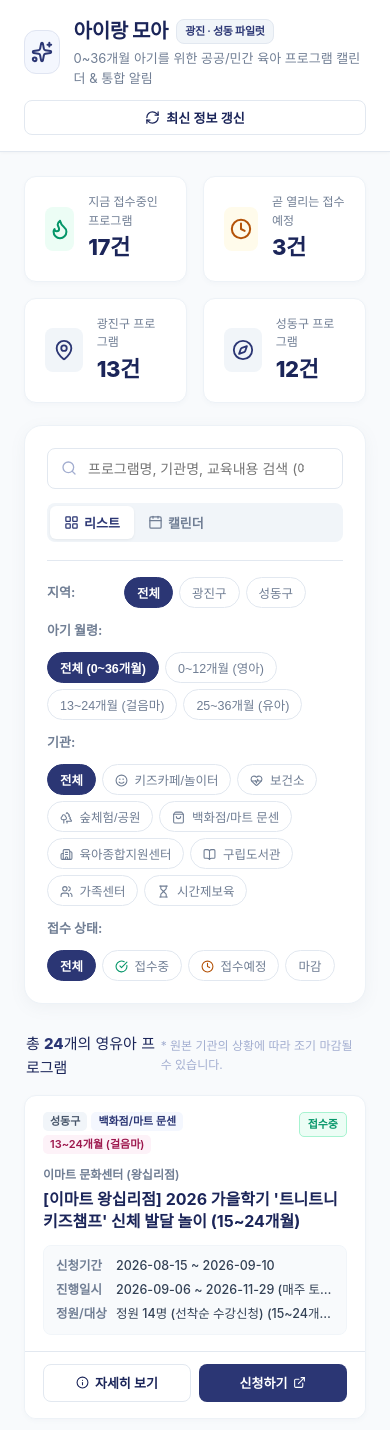
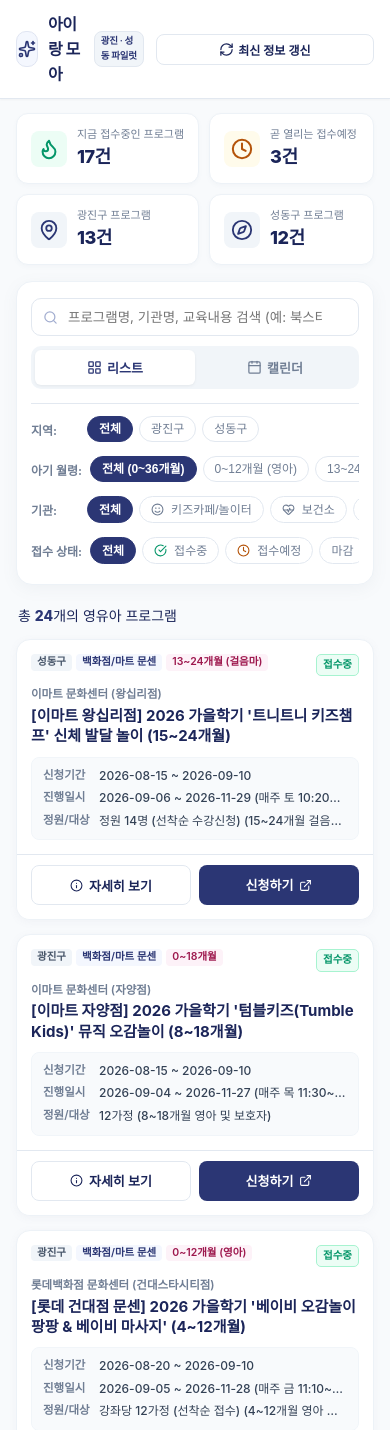
Before and after one commit to cosycolor/childcare-alert, a FastAPI app: page / in a window 390 px wide. Shown: the top 1430 px of the page. Run offline with FastAPI, Linux system fonts and the light colour scheme; data comes from the database, SQL or seed files in the repository; some web fonts are replaced.

Commit message:
add mobile-optimized CSS

```diff
--- /dev/null
+++ b/app/static/css/mobile.css
@@ -0,0 +1,408 @@
+/* ==========================================
+   아이랑 모아 - 모바일 전용 반응형 & UX 최적화 스타일
+   (스마트폰 최적화: 가로 스와이프 칩스, 바텀시트 모달, 터치 접근성)
+   ========================================== */
+
+@media (max-width: 768px) {
+  /* 1. 기본 컨테이너 여백 최적화 */
+  .container {
+    padding: 0 16px;
+  }
+
+  .main-content {
+    padding-top: 14px;
+    padding-bottom: 80px;
+  }
+
+  /* 2. 헤더 네비게이션: 컴팩트 & 정갈한 배치 */
+  .app-header {
+    box-shadow: 0 1px 2px rgba(0, 0, 0, 0.04);
+  }
+
+  .header-inner {
+    padding: 12px 16px;
+    flex-direction: row;
+    align-items: center;
+    justify-content: space-between;
+  }
+
+  .logo-area {
+    gap: 10px;
+  }
+
+  .logo-icon {
+    width: 36px;
+    height: 36px;
+    border-radius: 10px;
+  }
+
+  .icon-brand {
+    width: 18px;
+    height: 18px;
+  }
+
+  .service-title {
+    font-size: 16px;
+    gap: 6px;
+  }
+
+  .badge-pilot {
+    font-size: 9.5px;
+    padding: 2px 6px;
+  }
+
+  .service-sub {
+    display: none; /* 모바일에서는 타이틀 집중을 위해 부제목 숨김 */
+  }
+
+  .header-actions .btn {
+    padding: 6px 10px;
+    font-size: 12px;
+    gap: 4px;
+  }
+
+  /* 3. 통계 배너: 2열 그리드 & 카드 컴팩트화 */
+  .stats-banner {
+    grid-template-columns: repeat(2, 1fr);
+    gap: 10px;
+    margin-bottom: 16px;
+  }
+
+  .stat-card {
+    padding: 12px 14px;
+    gap: 10px;
+    border-radius: 12px;
+  }
+
+  .stat-icon {
+    width: 36px;
+    height: 36px;
+    font-size: 18px;
+  }
+
+  .stat-icon i {
+    width: 18px;
+    height: 18px;
+  }
+
+  .stat-label {
+    font-size: 11px;
+    white-space: nowrap;
+    overflow: hidden;
+    text-overflow: ellipsis;
+  }
+
+  .stat-value {
+    font-size: 18px;
+    font-weight: 800;
+  }
+
+  /* 4. 필터 & 검색 카드: 모바일 앱 스타일 가로 스와이프 */
+  .filter-card {
+    padding: 16px 14px;
+    border-radius: 16px;
+    margin-bottom: 20px;
+  }
+
+  .filter-top-row {
+    flex-direction: column;
+    gap: 10px;
+    margin-bottom: 14px;
+  }
+
+  .search-box {
+    width: 100%;
+    min-width: unset;
+  }
+
+  .search-box input {
+    padding: 10px 36px 10px 36px;
+    font-size: 13.5px;
+    border-radius: 10px;
+  }
+
+  .search-icon {
+    left: 12px;
+    width: 15px;
+    height: 15px;
+  }
+
+  .view-switchers {
+    width: 100%;
+    display: grid;
+    grid-template-columns: 1fr 1fr;
+    padding: 4px;
+    border-radius: 10px;
+  }
+
+  .btn-view {
+    justify-content: center;
+    padding: 8px 0;
+    font-size: 13px;
+  }
+
+  /* 모바일 가로 스와이프 필터 칩스 (토스/배민 스타일) */
+  .filter-chips-wrapper {
+    gap: 10px;
+    padding-top: 12px;
+  }
+
+  .filter-group {
+    display: flex;
+    flex-direction: row;
+    align-items: center;
+    gap: 8px;
+    flex-wrap: nowrap;
+    width: 100%;
+  }
+
+  .filter-title {
+    font-size: 12px;
+    font-weight: 700;
+    color: var(--text-muted);
+    min-width: 48px;
+    flex-shrink: 0;
+  }
+
+  .chips-list {
+    display: flex;
+    gap: 6px;
+    flex-wrap: nowrap;
+    overflow-x: auto;
+    -webkit-overflow-scrolling: touch;
+    padding-bottom: 4px;
+    width: 100%;
+    /* 스크롤바 숨기기 */
+    scrollbar-width: none;
+  }
+
+  .chips-list::-webkit-scrollbar {
+    display: none;
+  }
+
+  .chip {
+    flex-shrink: 0;
+    padding: 6px 11px;
+    font-size: 12px;
+    white-space: nowrap;
+    display: inline-flex;
+    align-items: center;
+    gap: 4px;
+    line-height: 1;
+    -webkit-tap-highlight-color: transparent;
+  }
+
+  /* 5. 결과 목록 및 프로그램 카드 */
+  .results-header {
+    margin-bottom: 12px;
+  }
+
+  .results-count {
+    font-size: 14px;
+  }
+
+  .results-notice {
+    display: none; /* 화면 공간 확보 */
+  }
+
+  .programs-grid {
+    grid-template-columns: 1fr;
+    gap: 14px;
+  }
+
+  .program-card {
+    border-radius: 14px;
+    box-shadow: 0 2px 8px rgba(112, 126, 148, 0.06);
+  }
+
+  .card-top-bar {
+    padding: 14px 14px 0;
+    gap: 6px;
+  }
+
+  .tag-district,
+  .tag-category,
+  .tag-age {
+    font-size: 10.5px;
+    padding: 2px 6px;
+    border-radius: 4px;
+  }
+
+  .badge-status,
+  .badge-dday {
+    font-size: 10.5px;
+    padding: 2px 6px;
+  }
+
+  .card-body {
+    padding: 10px 14px 14px;
+  }
+
+  .card-inst-name {
+    font-size: 11.5px;
+    margin-bottom: 2px;
+  }
+
+  .card-title {
+    font-size: 15px;
+    font-weight: 700;
+    margin-bottom: 10px;
+    line-height: 1.35;
+  }
+
+  .card-info-list {
+    padding: 9px 11px;
+    gap: 4px;
+    font-size: 12px;
+    border-radius: 8px;
+  }
+
+  .info-item .lbl {
+    min-width: 48px;
+    font-size: 11.5px;
+  }
+
+  .card-footer {
+    padding: 10px 14px 14px;
+    gap: 8px;
+  }
+
+  .card-footer .btn {
+    height: 40px; /* 엄지 손가락 터치 최적화 */
+    font-size: 13px;
+    border-radius: 8px;
+  }
+
+  /* 6. 모바일 캘린더 뷰 최적화 */
+  .calendar-card {
+    padding: 14px 10px;
+    border-radius: 16px;
+  }
+
+  .calendar-header {
+    margin-bottom: 12px;
+  }
+
+  .calendar-month-title {
+    font-size: 17px;
+    font-weight: 800;
+  }
+
+  .btn-cal-nav {
+    padding: 5px 10px;
+    font-size: 12px;
+  }
+
+  .calendar-weekdays {
+    font-size: 12px;
+    margin-bottom: 4px;
+  }
+
+  .calendar-days-grid {
+    gap: 3px;
+  }
+
+  .cal-day-cell {
+    height: 68px;
+    padding: 3px 2px;
+    border-radius: 6px;
+  }
+
+  .cal-day-number {
+    font-size: 10.5px;
+    margin-bottom: 2px;
+  }
+
+  .cal-event-badge {
+    font-size: 9px;
+    padding: 1px 3px;
+    border-radius: 3px;
+    line-height: 1.2;
+  }
+
+  .cal-more-badge {
+    font-size: 8.5px;
+    padding: 0;
+  }
+
+  /* 7. 상세 모달: 모바일 전용 '바텀 시트(Bottom Sheet)' 전환 */
+  .modal-backdrop {
+    padding: 0;
+    align-items: flex-end; /* 아래에서 위로 올라오는 바텀시트 */
+  }
+
+  .modal-window {
+    max-width: 100%;
+    width: 100%;
+    max-height: 85vh;
+    border-radius: 20px 20px 0 0;
+    box-shadow: 0 -10px 30px rgba(0, 0, 0, 0.2);
+    animation: slideUpBottom 0.25s cubic-bezier(0.16, 1, 0.3, 1);
+  }
+
+  @keyframes slideUpBottom {
+    from { transform: translateY(100%); }
+    to { transform: translateY(0); }
+  }
+
+  .modal-close {
+    top: 14px;
+    right: 14px;
+    width: 30px;
+    height: 30px;
+  }
+
+  .modal-header-section {
+    padding: 18px 18px 12px;
+  }
+
+  .modal-title {
+    font-size: 17px;
+    margin-bottom: 6px;
+  }
+
+  .modal-meta-bar {
+    font-size: 11.5px;
+    gap: 8px;
+  }
+
+  .modal-body-section {
+    padding: 14px 18px;
+  }
+
+  .detail-table {
+    font-size: 12.5px;
+  }
+
+  .detail-table th {
+    width: 30%;
+    padding: 8px 10px;
+  }
+
+  .detail-table td {
+    padding: 8px 10px;
+  }
+
+  .modal-footer-section {
+    padding: 12px 18px calc(12px + env(safe-area-inset-bottom));
+    flex-direction: column;
+    gap: 10px;
+  }
+
+  .modal-footer-info {
+    text-align: center;
+    font-size: 11px;
+  }
+
+  .modal-footer-buttons {
+    width: 100%;
+    display: flex;
+    gap: 8px;
+  }
+
+  .modal-footer-buttons .btn {
+    flex: 1;
+    height: 44px;
+    font-size: 14px;
+  }
+}
--- a/app/templates/index.html
+++ b/app/templates/index.html
@@ -9,7 +9,9 @@
     <link rel="preconnect" href="https://fonts.gstatic.com" crossorigin>
     <link href="https://fonts.googleapis.com/css2?family=Pretendard:wght@300;400;500;600;700;800&display=swap" rel="stylesheet">
     <link rel="stylesheet" href="/static/css/style.css">
+    <link rel="stylesheet" href="/static/css/mobile.css">
     <!-- Lucide Icons (모던 라인 아이콘) -->
+
     <script src="https://unpkg.com/lucide@latest"></script>
 </head>
 <body>
```
